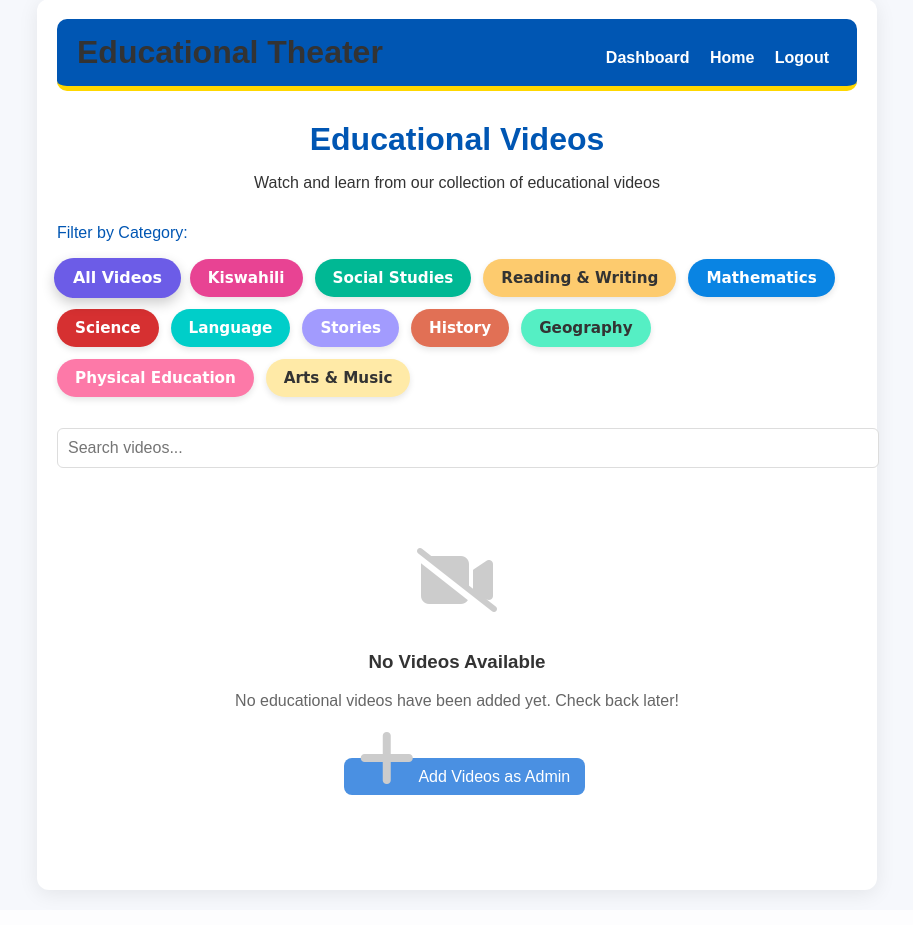
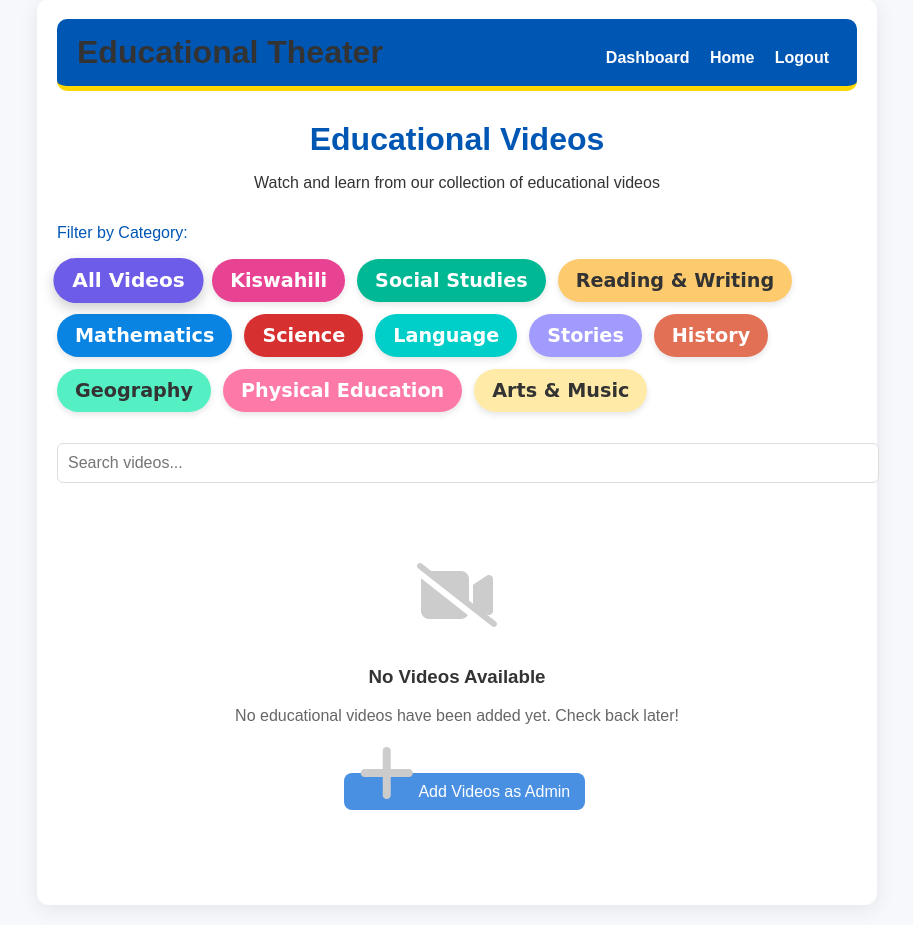
Before and after one commit to jnyamawi/TUSOME, a Flask app: page /movie_theater in a window 1280 px wide. Shown: the part 21-946 px from the top of the page, without its empty margins (183-1096 px from the left). Before the commit the page ends 920 px from the top, so only its background shows below. Run offline with Flask 3, Linux system fonts and the light colour scheme; the visitor is signed in with stand-in values (Sample User, id 1); data that the repository does not hold is empty; some libraries are stand-ins or nearby versions.

Commit message:
Ready for Render deployment

```diff
--- a/templates/movie_theater.html
+++ b/templates/movie_theater.html
@@ -224,7 +224,7 @@
             font-weight: bold;
             cursor: pointer;
             transition: all 0.3s ease;
-            font-size: 0.95em;
+            font-size: 1.2em;
             box-shadow: 0 3px 6px rgba(0,0,0,0.1);
         }
 
```
